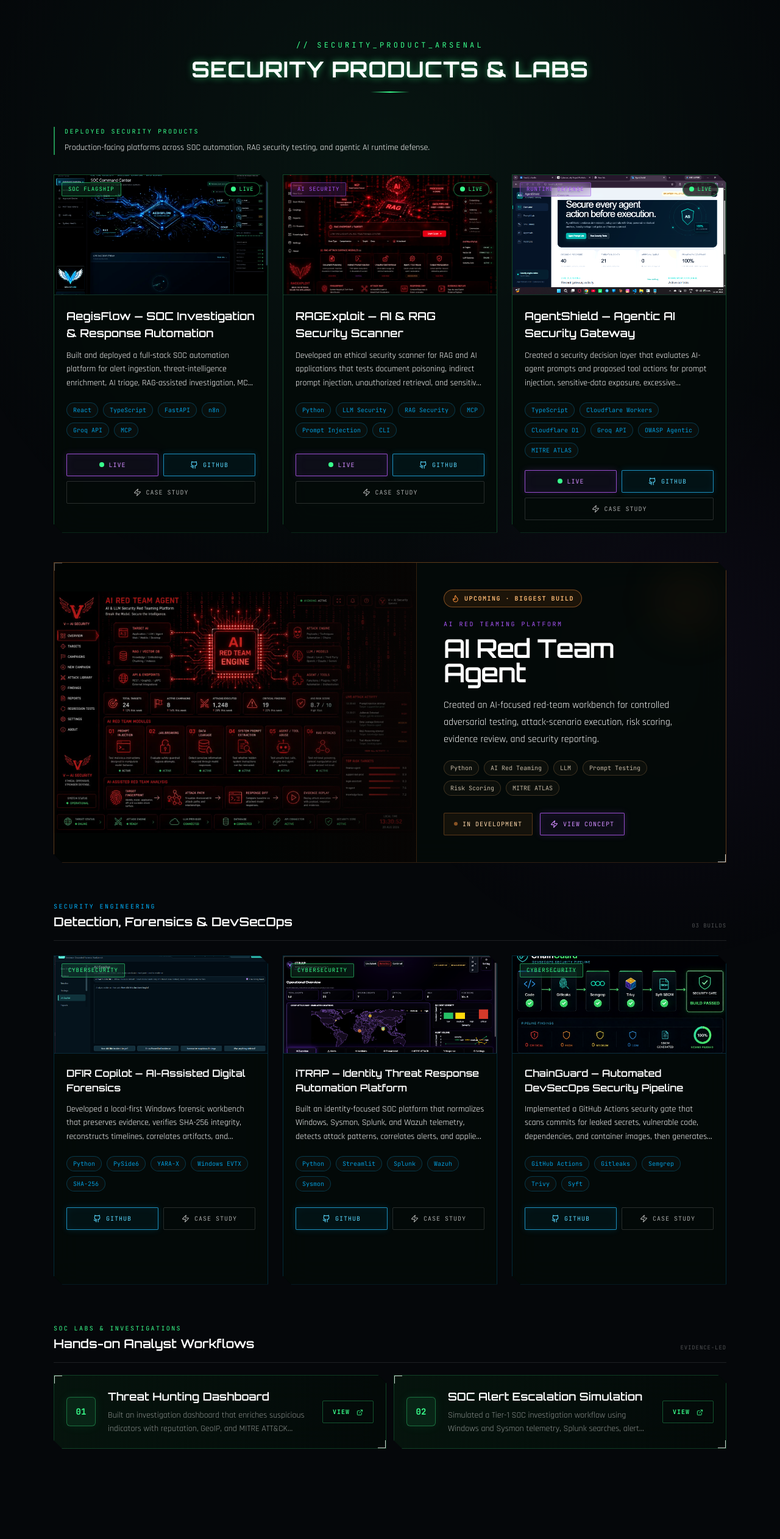
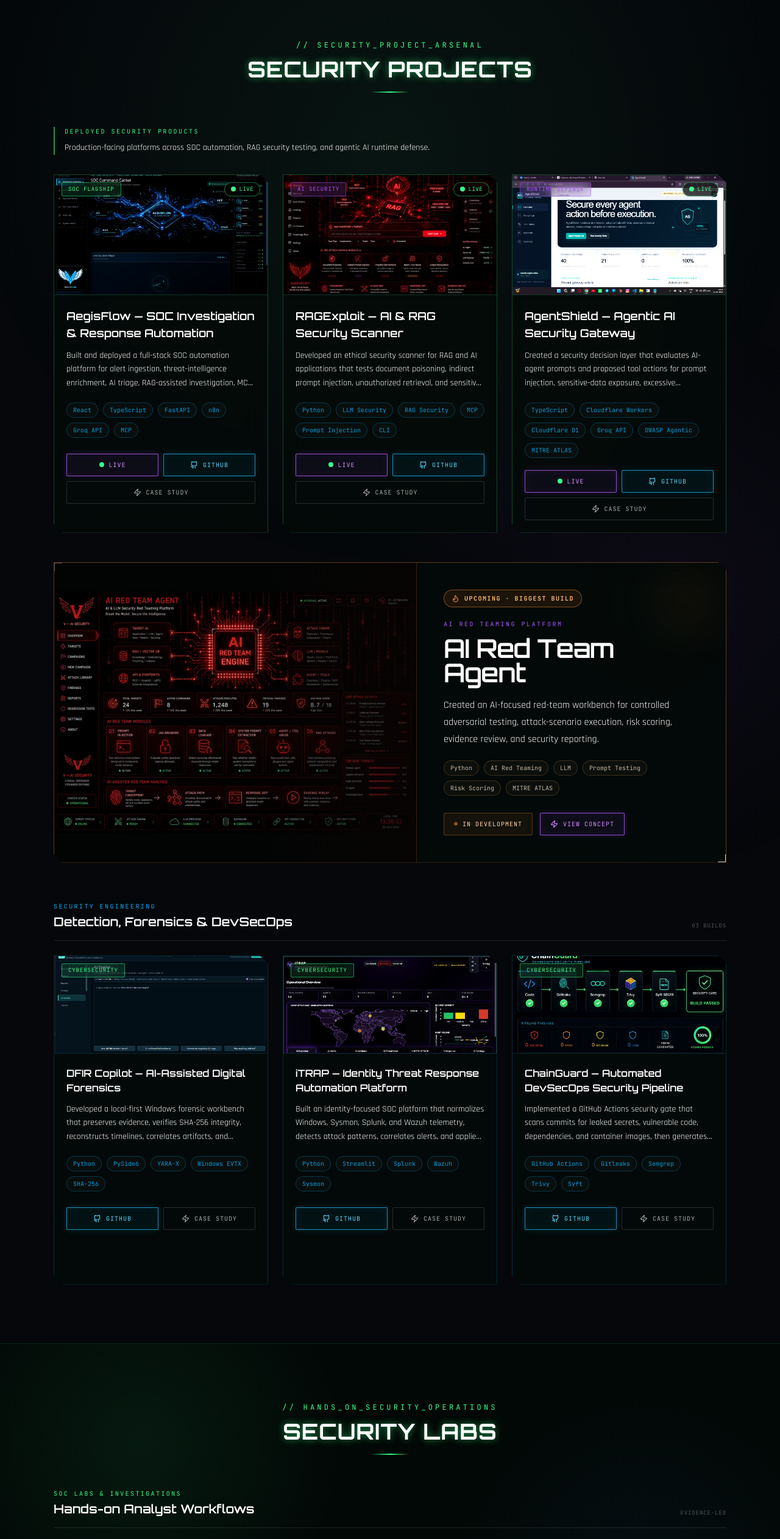
Before and after one commit to vasanth-void-0x/VASANTH-portfolio, a Next.js app: page / in a window 1280 px wide. Shown: the part 3278-5802 px from the top of the page at 61% size. Built offline with nearby package versions, Linux system fonts and the light colour scheme.

Commit message:
Separate security projects and labs sections

```diff
--- a/components/Projects.tsx
+++ b/components/Projects.tsx
@@ -156,10 +156,11 @@
   };
 
   return (
+    <>
     <section id="projects" className="relative overflow-hidden">
       <div className="absolute inset-0 bg-[radial-gradient(circle_at_50%_12%,rgba(57,255,140,0.06),transparent_34%),radial-gradient(circle_at_85%_45%,rgba(168,85,247,0.05),transparent_28%)]" />
       <div className="relative z-10 mx-auto max-w-6xl px-6 py-24">
-        <SectionHeading eyebrow="// SECURITY_PRODUCT_ARSENAL" title="Security Products & Labs" accent="neon" />
+        <SectionHeading eyebrow="// SECURITY_PROJECT_ARSENAL" title="Security Projects" accent="neon" />
 
         <div className="mb-8 mt-4 flex flex-col gap-2 border-l-2 border-neon/55 pl-4">
           <span className="font-mono text-[10px] uppercase tracking-[0.25em] text-neon">Deployed Security Products</span>
@@ -215,7 +216,15 @@
           ))}
         </div>
 
-        <div className="mt-16">
+      </div>
+    </section>
+
+    <section id="labs" className="relative scroll-mt-16 overflow-hidden border-y border-neon/10 bg-[#020806]">
+      <div className="absolute inset-0 bg-[radial-gradient(circle_at_18%_30%,rgba(57,255,140,0.07),transparent_30%),radial-gradient(circle_at_82%_70%,rgba(59,130,246,0.05),transparent_28%)]" />
+      <div className="relative z-10 mx-auto max-w-6xl px-6 py-24">
+        <SectionHeading eyebrow="// HANDS_ON_SECURITY_OPERATIONS" title="Security Labs" accent="neon" />
+
+        <div className="mt-10">
           <div className="mb-5 flex items-end justify-between border-b border-white/10 pb-4">
             <div>
               <p className="font-mono text-[10px] uppercase tracking-[0.24em] text-neon">SOC Labs & Investigations</p>
@@ -237,8 +246,9 @@
           </div>
         </div>
       </div>
+    </section>
 
-      <CaseStudyModal project={selected} onClose={() => setSelected(null)} onNavigate={navigate} />
-    </section>
+    <CaseStudyModal project={selected} onClose={() => setSelected(null)} onNavigate={navigate} />
+    </>
   );
 }
```
